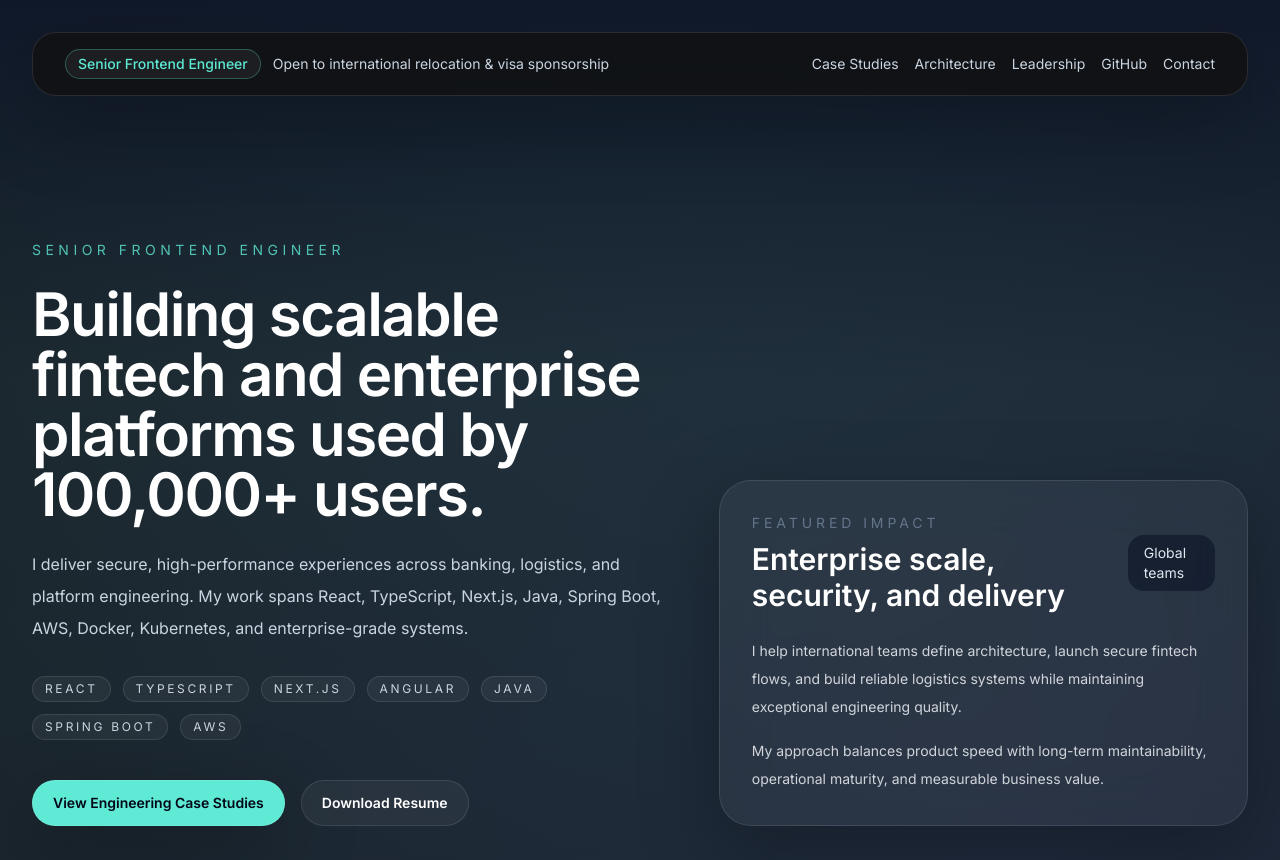
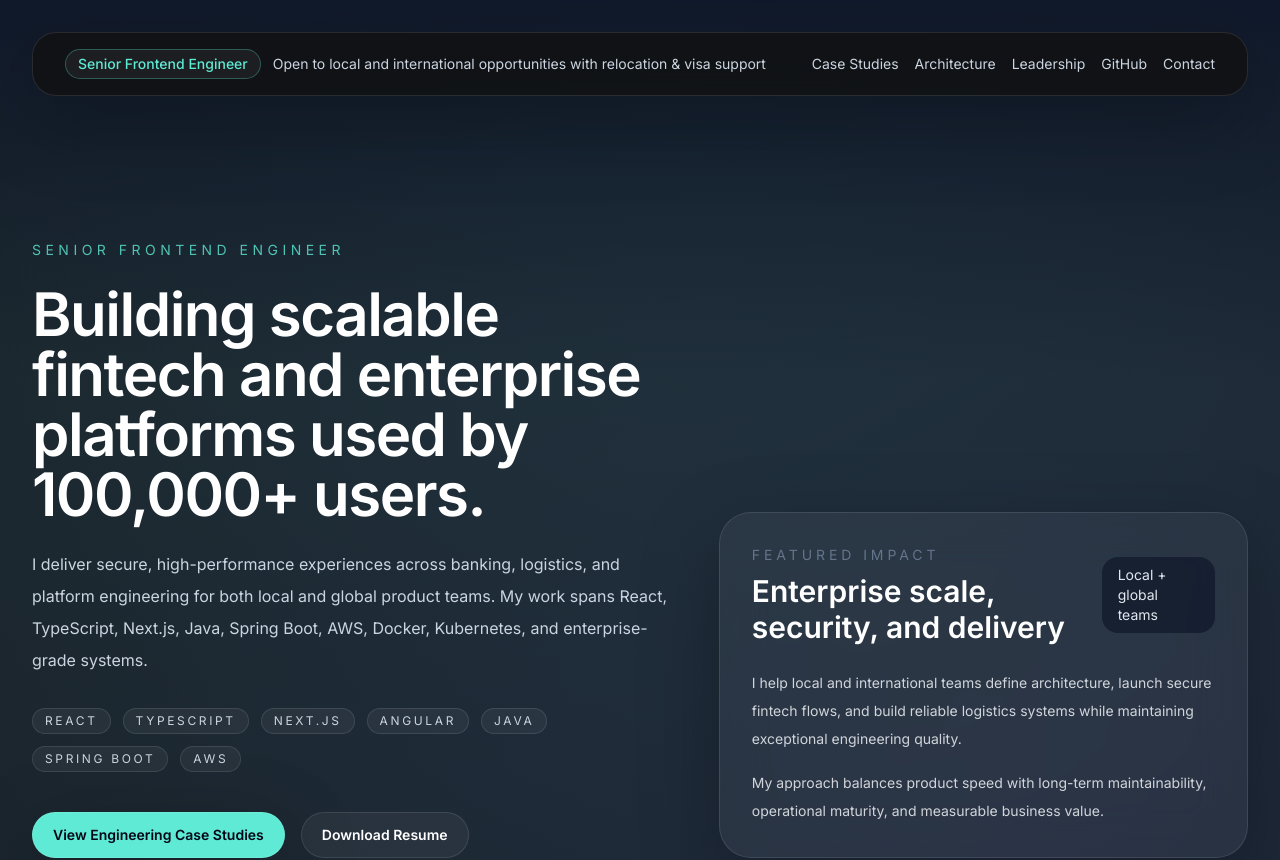
Before and after one commit to seyi-adeoti/portfolio, a Next.js app: page / in a window 1280 px wide. Shown: the top 860 px of the page. Built offline with nearby package versions, Linux system fonts and the light colour scheme.

Commit message:
feat: update portfolio content to emphasize local and international opportunities and readiness for relocation

```diff
--- a/app/page.tsx
+++ b/app/page.tsx
@@ -34,7 +34,7 @@ export default function Home() {
           <div className="flex flex-wrap items-center justify-between gap-3">
             <div className="flex items-center gap-3 text-sm text-slate-300">
               <span className="rounded-full border border-accent/30 bg-white/5 px-3 py-1 font-medium text-accent">Senior Frontend Engineer</span>
-              <span>Open to international relocation & visa sponsorship</span>
+              <span>Open to local and international opportunities with relocation & visa support</span>
             </div>
             <nav className="hidden items-center gap-4 text-sm text-slate-300 md:flex">
               {navItems.map((item) => (
@@ -53,7 +53,7 @@ export default function Home() {
               Building scalable fintech and enterprise platforms used by 100,000+ users.
             </h1>
             <p className="mt-6 max-w-2xl text-base leading-8 text-slate-300">
-              I deliver secure, high-performance experiences across banking, logistics, and platform engineering. My work spans React, TypeScript, Next.js, Java, Spring Boot, AWS,
+              I deliver secure, high-performance experiences across banking, logistics, and platform engineering for both local and global product teams. My work spans React, TypeScript, Next.js, Java, Spring Boot, AWS,
               Docker, Kubernetes, and enterprise-grade systems.
             </p>
             <div className="mt-8 flex flex-wrap gap-3">
@@ -82,11 +82,11 @@ export default function Home() {
                 <p className="text-sm uppercase tracking-[0.28em] text-slate-500">Featured impact</p>
                 <p className="mt-2 text-3xl font-semibold text-white">Enterprise scale, security, and delivery</p>
               </div>
-              <div className="rounded-2xl bg-slate-900/70 px-4 py-2 text-sm text-slate-200">Global teams</div>
+              <div className="rounded-2xl bg-slate-900/70 px-4 py-2 text-sm text-slate-200">Local + global teams</div>
             </div>
             <div className="grid gap-4 text-sm leading-7 text-slate-300">
               <p>
-                I help international teams define architecture, launch secure fintech flows, and build reliable logistics systems while maintaining exceptional engineering quality.
+                I help local and international teams define architecture, launch secure fintech flows, and build reliable logistics systems while maintaining exceptional engineering quality.
               </p>
               <p>
                 My approach balances product speed with long-term maintainability, operational maturity, and measurable business value.
@@ -292,8 +292,8 @@ export default function Home() {
           <div className="rounded-3xl border border-accent/20 bg-gradient-to-br from-slate-950/80 to-slate-900/80 p-8 shadow-glow">
             <div className="flex flex-col gap-4 sm:flex-row sm:items-center sm:justify-between">
               <div>
-                <p className="text-sm uppercase tracking-[0.2em] text-accent">Available for international opportunities</p>
-                <h3 className="mt-3 text-3xl font-semibold text-white">Open to relocation, visa sponsorship, remote, and hybrid roles.</h3>
+                <p className="text-sm uppercase tracking-[0.2em] text-accent">Available for local and international opportunities</p>
+                <h3 className="mt-3 text-3xl font-semibold text-white">Open to local, remote, hybrid, relocation, and visa sponsorship roles.</h3>
               </div>
               <LinkButton href="#contact">Let’s talk</LinkButton>
             </div>
--- a/lib/data.ts
+++ b/lib/data.ts
@@ -74,13 +74,13 @@ export const whyHireMe = [
     text: 'Leading architecture decisions, mentoring engineers, and coordinating cross-functional delivery.',
   },
   {
-    title: 'Relocation-ready and global',
-    text: 'Experienced with distributed teams and open to relocation, visa sponsorship, and hybrid workflows.',
+    title: 'Local and global readiness',
+    text: 'Experienced with local market delivery and distributed teams, open to relocation, visa sponsorship, and hybrid workflows.',
   },
 ];
 
 export const lookingFor = [
-  'Senior engineering roles',
+  'Local and international senior engineering roles',
   'Relocation & visa sponsorship',
   'Remote / hybrid collaboration',
   'Product-led enterprise teams',
```
Also changed, not shown: 1 other file (tests, documents, lock files or other folders).
